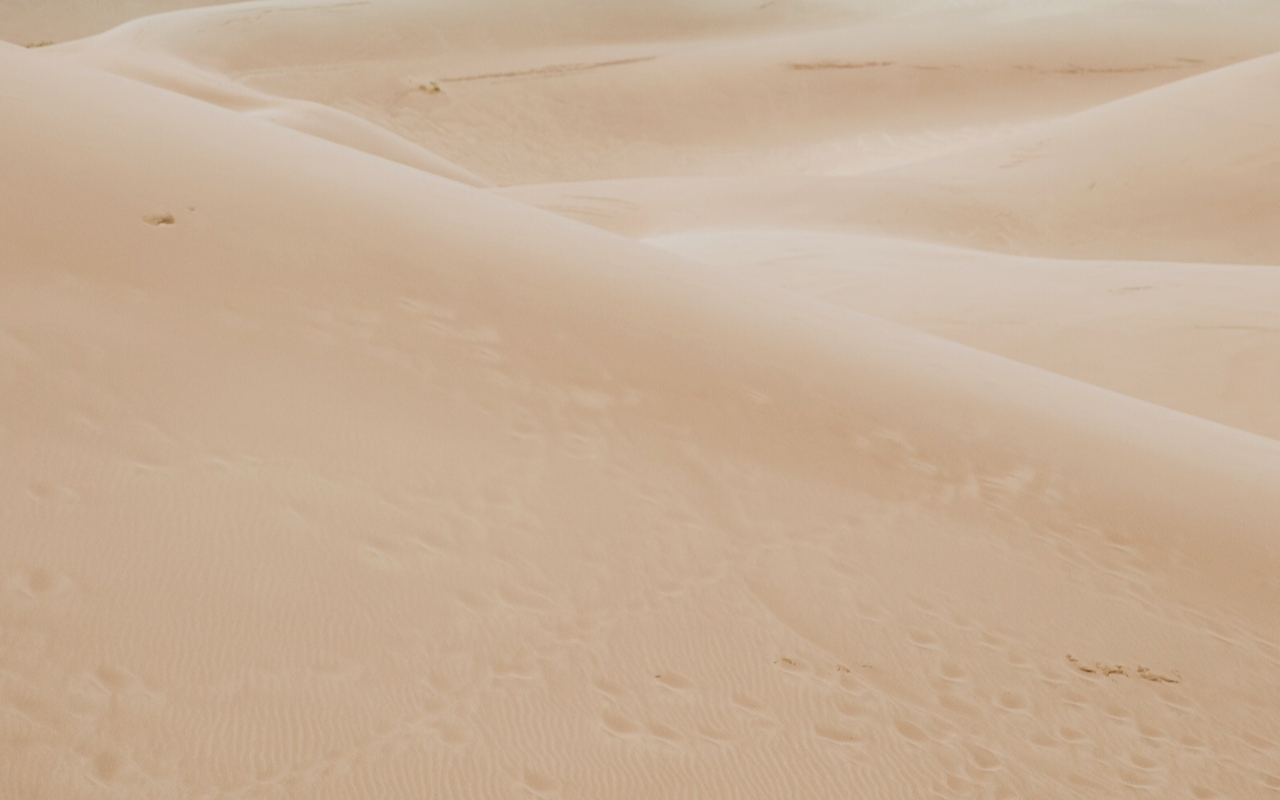
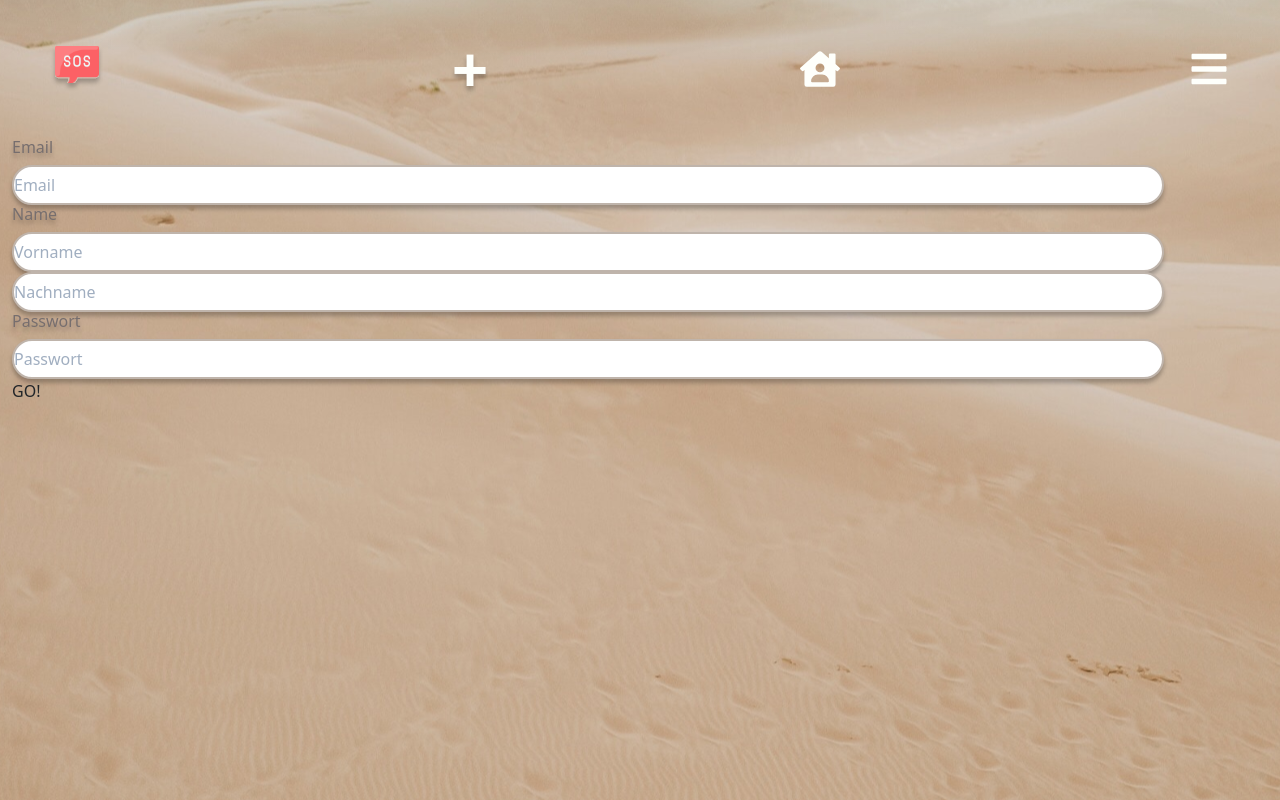
Before and after one commit to akolundzic/caya-client, a React (Create React App) app: page /Signup in a window 1280 px wide. Before the commit this address had no page. Built offline with nearby package versions, Linux system fonts and the light colour scheme.

Commit message:
card with tailwind

```diff
--- a/package.json
+++ b/package.json
@@ -16,6 +16,7 @@
     "@testing-library/react": "^13.3.0",
     "@testing-library/user-event": "^13.5.0",
     "autoprefixer": "^10.4.8",
+    "axios": "^0.27.2",
     "bootstrap": "^5.2.0",
     "font-awesome": "^4.7.0",
     "react": "^18.2.0",
--- a/src/App.css
+++ b/src/App.css
@@ -1,21 +1,19 @@
-@tailwind base;
-@tailwind components;
-@tailwind utilities;
 @import url("https://fonts.googleapis.com/css2?family=Teko:wght@600&display=swap");
 
 body {
   margin-top: -1%;
+  background-image: url("./img/desertbackgroundnew.svg");
+  background-size: contain;
+  background-position: center;
+  background-size: cover;
+  background-attachment: fixed;
+  height: calc(var(--vh, 1vh) * 100);
 }
 .App {
   position: relative;
   /* width: 100%;
   /* height: 38.2 rem; */
-  background-size: contain;
-  background-position: center;
-  background-size: cover;
-  background-attachment: fixed;
-  height: calc(var(--vh, 1vh) * 100);
-  background-image: url("./img/desertbackgroundnew.svg");
+
   /* background: linear-gradient(#9198e5, #e66465); */
 }
 .loginForm {
@@ -24,14 +22,35 @@ body {
   justify-content: center;
   align-items: center;
 }
-.loginForm input {
-  width: 60%;
+
+/* .loginForm input {
+  width: 90%;
+} */
+.row {
+  justify-content: flex-start;
+}
+input {
   height: 2.5rem;
-  padding: 2%;
-  margin-bottom: 2%;
+  padding: 4%;
+  /* margin-bottom: 2%; */
   border-radius: 2rem;
-  border: 2px solid #ffebc5;
+  border: 2px solid hsla(28, 13%, 71%, 1);
+  box-shadow: 0px 4px 4px rgba(0, 0, 0, 0.25);
+  width: 90vw;
 }
+
+#streetname {
+  display: flex;
+  width: 70%;
+}
+
+#sizeofrow {
+  width: 100%;
+}
+#nr {
+  width: 30%;
+}
+
 .navbar {
   padding: 1rem;
   display: flex;
@@ -99,7 +118,18 @@ h2 {
   line-height: 16px;
   color: #a58d76;
   margin: top -5prem;
+  padding-bottom: 0.5rem;
 }
+h3 {
+  font-weight: 700;
+  font-size: 24px;
+  line-height: 28px;
+  color: #766e6e;
+  text-shadow: 0px 4px 4px rgba(0, 0, 0, 0.25);
+  width: 316px;
+  height: 27px;
+}
+
 p {
   /* position: absolute; */
   /* width: 219px;
@@ -115,7 +145,6 @@ p {
   color: #928a82;
 }
 #cardtext {
-  width: 239px;
   height: 20px;
   font-family: "Roboto";
   font-style: normal;
@@ -140,10 +169,15 @@ p {
 /*Event styles*/
 .oneevent {
   box-shadow: 0px 4px 4px rgba(0, 0, 0, 0.25);
-  background-color: rgba(215, 215, 215, 1);
-  border: 1px rgba(215, 215, 215, 1);
+  background-color: none;
+  /* border: 1px #d7d7d7; */
   padding: 2%;
+  justify-content: space-around;
+  flex-direction: row;
+  display: flex;
+  background-color: rgba(254, 255, 251, 1);
 }
+
 .imagebox {
   width: 115px;
   height: 73px;
@@ -169,6 +203,7 @@ p {
   width: 20px;
   font-weight: 700;
 }
+
 #house {
   font-size: 2.5rem;
 }
--- a/src/App.js
+++ b/src/App.js
@@ -4,10 +4,13 @@ import { Routes, Route } from "react-router-dom";
 import About from "./components/About";
 import Login from "./components/Login";
 import Events from "./components/Events";
+import Signup from "./components/Signup";
 import "bootstrap/dist/css/bootstrap.min.css";
-import 'font-awesome/css/font-awesome.min.css';
+import Testtailwind from "./components/testtailwind";
+import "font-awesome/css/font-awesome.min.css";
 function App() {
   const [inputlogin, setInputlogin] = useState({});
+  const [inputsignup, setInputsignup] = useState({});
   let vh = window.innerHeight * 0.01;
   document.documentElement.style.setProperty("--vh", `${vh}px`);
   let vw = window.innerWidth * 0.01;
@@ -26,12 +29,10 @@ awesome.min.css"
 wvfXpqpZZVQGK6TAh5PVlGOfQNHSoD2xbE+QkPxCAFlNEevoEH3Sl0sibVcOQVnN"
             crossorigin="anonymous"
           ></link>
+          <link href="https://unpkg.com/tailwindcss@1.0.4/dist/tailwind.min.css" rel="stylesheet"></link>
 
           <title>CAYA</title>
         </head>
-        <main>
-
-
         <Routes>
           <Route exact path="/About" element={<About />} />
           <Route
@@ -42,8 +43,18 @@ wvfXpqpZZVQGK6TAh5PVlGOfQNHSoD2xbE+QkPxCAFlNEevoEH3Sl0sibVcOQVnN"
             }
           />
           <Route exact path="/Events" element={<Events />} />
+          <Route
+            exact
+            path="/Signup"
+            element={
+              <Signup
+                inputsignup={inputsignup}
+                setInputsignup={setInputsignup}
+              />
+            }
+          />
+          <Route exact path="/test" element={<Testtailwind />} />
         </Routes>
-        </main>
       </html>
     </div>
   );
--- a/src/components/Events.js
+++ b/src/components/Events.js
@@ -1,14 +1,22 @@
 import React from "react";
 import Navbar from "./Navbar";
 import Cardevent from "./Cardevent";
-
+// import Testtailwind from "./testtailwind";
 
 const Events = () => {
   return (
     <>
       <Navbar />
+      {/* <Row>
+          <Col sm={8}><h2 id="subtitles">Kalender</h2></Col>
+          <Col sm={4}><h2 id="subtitles">Bezirkswahl</h2></Col>
+        </Row> */}
+      <div className="overflow-y-scroll">
+      <Cardevent />
       <Cardevent />
 
+
+      </div>
 
     </>
   );
--- a/src/components/Login.js
+++ b/src/components/Login.js
@@ -1,5 +1,6 @@
 import React from "react";
 import { FaUserPlus, FaInfoCircle } from "react-icons/fa";
+
 function Login({ inputlogin, setInputlogin }) {
   //get props from form, save into setLogin = [email, password]
 
--- a/src/components/Signup.js
+++ b/src/components/Signup.js
@@ -1,9 +1,188 @@
-function Signup() {
+import React from "react";
+import Container from "react-bootstrap/Container";
+import Row from "react-bootstrap/Row";
+import Col from "react-bootstrap/Col";
+import Navbar from "./Navbar";
+import axios from "axios";
+
+const Signup = ({ setInputsignup, inputsignup }) => {
+  const loginHandler = (e) => {
+    setInputsignup((prevState) => ({
+      ...prevState,
+      [e.target.name]: e.target.value,
+    }));
+  };
+  // console.log(inputsignup);
+
+  const sendData = async () => {
+    // axios
+    try {
+      await axios
+        .post(`http://localhost:8000/auth/signup`, {
+          email: inputsignup.email,
+          name: inputsignup.firstname,
+          surname: inputsignup.surname,
+          password: inputsignup.password,
+        })
+        .then((response) => {
+          this.setState({ response: response });
+          console.log(this.state.response);
+        });
+      // this.setState({ data: json });
+    } catch (err) {
+      //   // .post("https://soab-app.herokuapp.com/", {
+      //   .post("http://localhost:8000/auth/signup", {
+      //     email: inputsignup.email,
+      //     name: inputsignup.firstname,
+      //     surname: inputsignup.surname,
+      //     password: inputsignup.password,
+
+      //   })
+      //   .then((res) => {
+      //     console.log(res);
+      //   })
+      // .catch((err) => {
+      //   console.log(err);
+      // });
+
+      console.log(err);
+    }
+  };
   return (
     <div>
-      <h1>Signup</h1>
+      <Navbar />
+
+      <Container className="fluid" id="sizeofrow">
+        <Row>
+          <Col sm={11}>
+            <h3>Email</h3>
+
+            <input
+              name="email"
+              value={inputsignup.email}
+              type="text"
+              id="email"
+              placeholder="Email"
+              onChange={loginHandler}
+            />
+          </Col>
+        </Row>
+        <Row>
+          <Col sm={11}>
+            <h3>Name</h3>
+            <input
+              name="firstname"
+              value={inputsignup.firstname}
+              type="text"
+              id="firstname"
+              placeholder="Vorname"
+              onChange={loginHandler}
+            />
+          </Col>
+          <Col>
+            <input
+              name="surname"
+              value={inputsignup.surname}
+              type="text"
+              id="surname"
+              placeholder="Nachname"
+              onChange={loginHandler}
+            />
+          </Col>
+        </Row>
+        {/* <Row>
+          <Col sm={9}>
+            <h3>Adresse</h3>
+            <input
+              name="streetname"
+              value={inputsignup.streetname}
+              type="text"
+              id="streetname"
+              placeholder="Straßenname"
+              onChange={loginHandler}
+            />
+          </Col>
+          <Col sm={2}>
+            <input
+              name="nr"
+              value={inputsignup.nr}
+              type="text"
+              id="nr"
+              placeholder="Nr."
+              onChange={loginHandler}
+            />
+          </Col>
+        </Row>
+        <Row>
+          <Col sm={9}>
+            <input
+              name="district"
+              value={inputsignup.district}
+              type="text"
+              id="district"
+              placeholder="Bezirk"
+              onChange={loginHandler}
+            />
+          </Col>
+        </Row> */}
+        <Row>
+          <Col sm={11}>
+            <h3>Passwort</h3>
+            <input
+              name="password"
+              value={inputsignup.password}
+              type="password"
+              id="password"
+              placeholder="Passwort"
+              onChange={loginHandler}
+            />
+          </Col>
+        </Row>
+        <button onClick={sendData}>GO!</button>
+      </Container>
     </div>
   );
-}
+};
 
 export default Signup;
+
+{
+  /* <form className="loginForm">
+    <h3>Name</h3>
+        <input
+          name="name"
+          // value={inputlogin.email}
+          type="text"
+          id="name"
+          placeholder="Name"
+          // onChange={loginHandler}
+        /> */
+}
+// <input
+//   name="surname"
+//   // value={inputlogin.password}
+//   type="text"
+//   id="surname"
+//   placeholder="Nachname"
+//   // onChange={loginHandler}
+// />
+// {/* <button onClick={submitTodoHandler} type="submit" id="new-task-submit"><i className="fa-solid fa-square-plus"></i></button> */}
+// <br></br>
+// <h3>Adresse</h3>
+// <input
+//   name="streetname"
+//   // value={inputlogin.password}
+//   type="text"
+//   id="streetname"
+//   placeholder="Straßenname"
+//   // onChange={loginHandler}
+// />
+// <input
+//   name="nr"
+//   // value={inputlogin.password}
+//   type="text"
+//   id="nr"
+//   placeholder="Nr."
+// onChange={loginHandler}
+//   />
+// </form>
--- a/src/components/testtailwind.js
+++ b/src/components/testtailwind.js
@@ -1,11 +1,57 @@
-import React from 'react';
+import React from "react";
+import Navbar from "./Navbar";
+const Testtailwind = () => {
+  return (
+    <div>
+      {/* Grid start */}
+      <div className=" grid grid-cols-3 oneevent shadow hover:shadow-md rounded-lg  cursor-pointer">
+        <div className="  w-60 cols-span-2 grid">
+          <div className="h-8 ">
+            <p id="cardtext">
+              <div className="w-8">Mo</div>
+              <div className="w-3">5.</div>
+              <div className="w-5">May</div>
+            </p>
+          </div>
+          <div>
+            {" "}
+            <h2>Title</h2>
+            <p>
+              Lorem ipsum dolor sit amet, consectetur adipiscing elit, sed do
+              eiusmod tempor incididunt
+            </p>
+          </div>
+          <div className="h-8 pt-4 pb-4">
+            <p id="cardtext">
+              <div className="w-20">Kreuzberg</div>
+              <div className="w-20">Berghain</div>
+            </p>
+          </div>
+        </div>
+        <div className=" w-40 cols-span-1 grid">
+          <div>
+            <p id="cardtext">18:00</p>
+          </div>
+          <div>
+            <img
+              className=" object-cover imagebox"
+              src="https://images.unsplash.com/photo-1516205651411-aef33a44f7c2?ixid=MnwxMjA3fDB8MHxwaG90by1wYWdlfHx8fGVufDB8fHx8&ixlib=rb-1.2.1&auto=format&fit=crop&w=420&q=80"
+              alt="Flower and sky"
+            />
+          </div>
 
-const Testtailwind = () => {
-    return (
-        <div>
+          <div className="h-8 pt-4 pb-4">
+            <p id="cardtext">
 
+              <div>Berghain</div>
+            </p>
+          </div>
+
+          <div></div>
         </div>
-    );
-}
+      </div>
+    </div>
+  );
+};
 
 export default Testtailwind;
--- a/src/index.css
+++ b/src/index.css
@@ -1,4 +1,6 @@
-
+@tailwind base;
+@tailwind components;
+@tailwind utilities;
 
 body {
   margin: 0;
```
Also changed, not shown: src/components/Cardevent.js (+58 -6 lines), 1 other file (tests, documents, lock files or other folders). Lines whose indentation alone changed are shown as unchanged.
